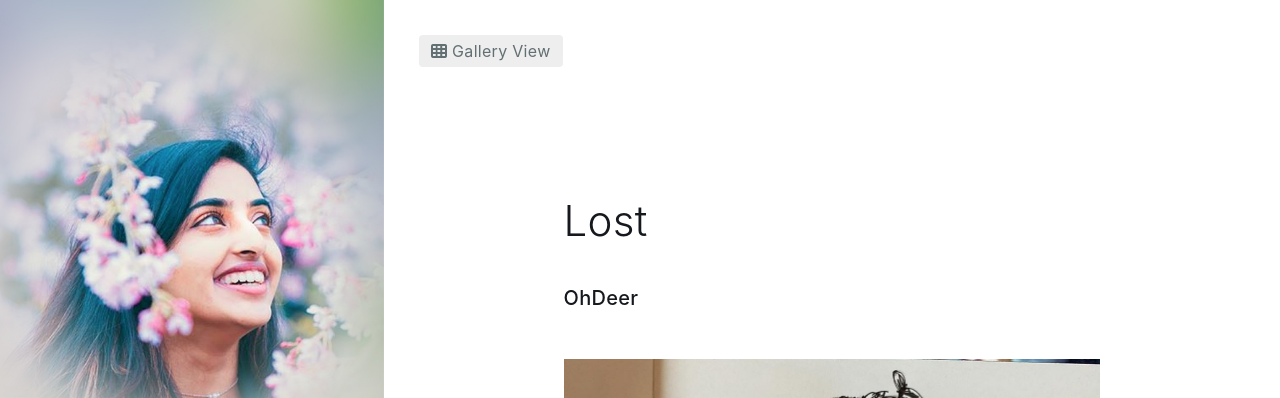
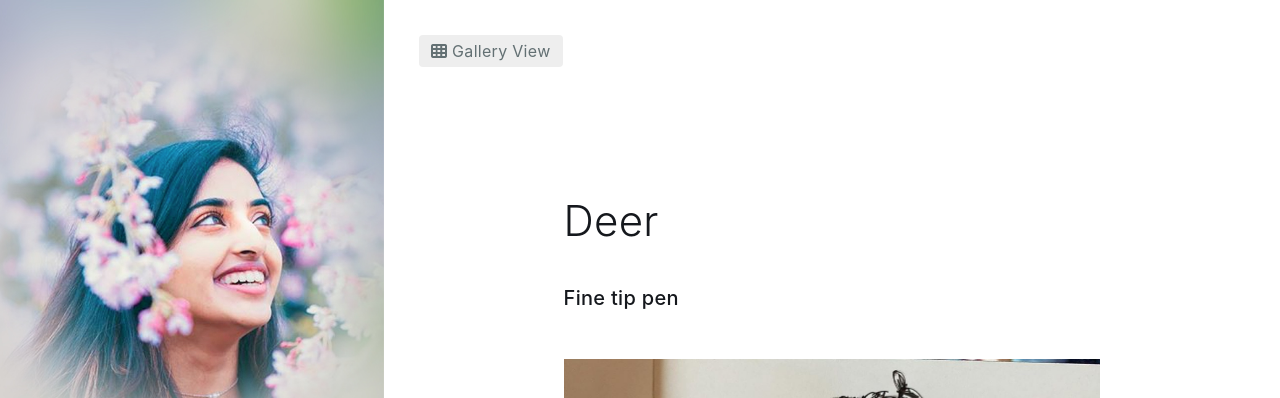
Before and after one commit to kirdanasai/kirdanasai.github.io, a Jekyll site: the page built from _art/lost.md, in a window 1280 px wide and 988 px high. Shown: the top 398 px of the window. Built offline with Jekyll 4.4.1, drawn with Linux system fonts in a browser that asks for light colours; nearby versions of some CDN libraries.

Commit message:
Update lost.md

```diff
--- a/_art/lost.md
+++ b/_art/lost.md
@@ -1,7 +1,7 @@
 ---
 layout: art
-title: Lost
-tagline: OhDeer
+title: Deer
+tagline: Fine tip pen
 image: 15.jpg
 ---
 Inky sketch 🖋#OhDeer @posca_uk @posca_pens
```
